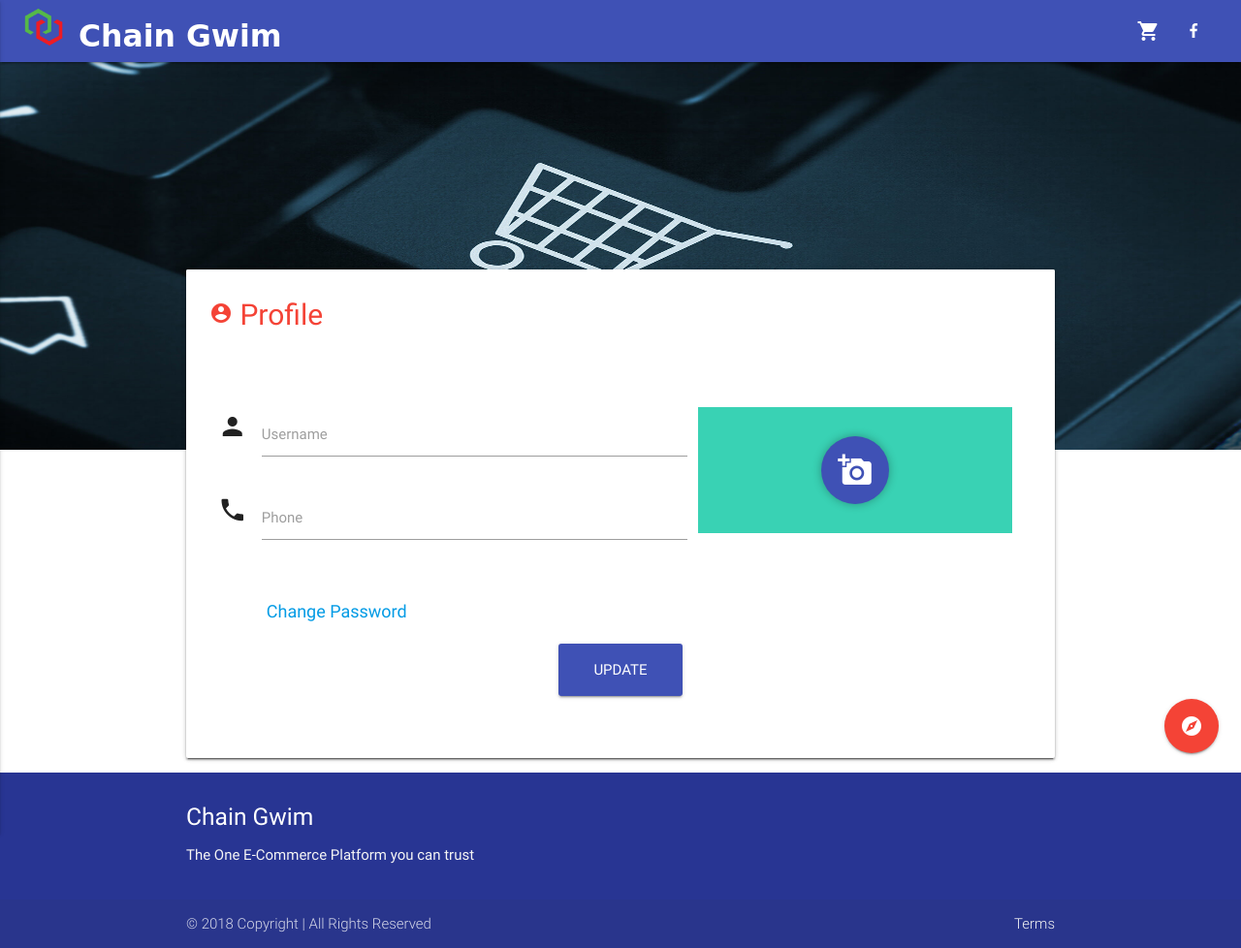
After one commit to PyaePhyoKhant/shopping, a Django app: page /profile in a window 1280 px wide. The commit adds this page. Shown: the whole page at 97% size. Run offline with Django 3.2, Linux system fonts and the light colour scheme; some libraries are stand-ins or nearby versions; some web fonts are replaced.

Commit message:
at 10:45 by hp

```diff
--- a/blockchain/assets/js/script.js
+++ b/blockchain/assets/js/script.js
@@ -11,8 +11,12 @@ $(document).ready(function() {
   $('#signupmodal').modal();
   // cart modal
   $('#cartmodal').modal();
+  // change password
+  $('.modal').modal();
   // category bar dropdown
   $(".dropdown-button").dropdown();
+  // select
+  $('select').material_select();
   // search
   $('#search').keypress(function(e) {
     if (e.which == 13) {
@@ -21,4 +25,21 @@ $(document).ready(function() {
       $('#search-form').submit();
     }
   });
+  // file input
+  var fileInput = document.querySelector(".input-file"),
+    button = document.querySelector(".input-file-trigger"),
+    the_return = document.querySelector(".file-return");
+
+  button.addEventListener("keydown", function(event) {
+    if (event.keyCode == 13 || event.keyCode == 32) {
+      fileInput.focus();
+    }
+  });
+  button.addEventListener("click", function(event) {
+    fileInput.focus();
+    return false;
+  });
+  fileInput.addEventListener("change", function(event) {
+    the_return.innerHTML = this.value;
+  });
 });
--- a/blockchain/templates/blockchain/partials/footer.html
+++ b/blockchain/templates/blockchain/partials/footer.html
@@ -21,7 +21,38 @@
   <div class="footer-copyright">
     <div class="container">
       © 2018 Copyright | All Rights Reserved
-      <a class="grey-text text-lighten-4 right" href="#!">Terms</a>
+      <a class="grey-text text-lighten-4 right modal-trigger" href="#terms">Terms</a>
     </div>
   </div>
 </footer>
+<!-- Terms -->
+<div id="terms" class="modal modal-fixed-footer">
+  <div class="modal-content">
+    <h4>Terms &amp; Conditions</h4>
+    <p>
+      <div>
+        Lorem ipsum dolor sit amet, consectetur adipiscing elit, sed do eiusmod tempor incididunt ut labore et dolore magna aliqua. Ut enim ad minim veniam, quis nostrud exercitation ullamco laboris nisi ut aliquip ex ea commodo consequat. Duis aute irure dolor
+        in reprehenderit in voluptate velit esse cillum dolore eu fugiat nulla pariatur. Excepteur sint occaecat cupidatat non proident, sunt in culpa qui officia deserunt mollit anim id est laborum Lorem ipsum dolor sit amet, consectetur adipiscing elit,
+        sed do eiusmod tempor incididunt ut labore et dolore magna aliqua. Ut enim ad minim veniam, quis nostrud exercitation ullamco laboris nisi ut aliquip ex ea commodo consequat. Duis aute irure dolor in reprehenderit in voluptate velit esse cillum
+        dolore eu fugiat nulla pariatur. Excepteur sint occaecat cupidatat non proident, sunt in culpa qui officia deserunt mollit anim id est laborum
+      </div>
+      <br>
+      <div>
+        Lorem ipsum dolor sit amet, consectetur adipiscing elit, sed do eiusmod tempor incididunt ut labore et dolore magna aliqua. Ut enim ad minim veniam, quis nostrud exercitation ullamco laboris nisi ut aliquip ex ea commodo consequat. Duis aute irure dolor
+        in reprehenderit in voluptate velit esse cillum dolore eu fugiat nulla pariatur. Excepteur sint occaecat cupidatat non proident, sunt in culpa qui officia deserunt mollit anim id est laborum Lorem ipsum dolor sit amet, consectetur adipiscing elit,
+        sed do eiusmod tempor incididunt ut labore et dolore magna aliqua. Ut enim ad minim veniam, quis nostrud exercitation ullamco laboris nisi ut aliquip ex ea commodo consequat. Duis aute irure dolor in reprehenderit in voluptate velit esse cillum
+        dolore eu fugiat nulla pariatur. Excepteur sint occaecat cupidatat non proident, sunt in culpa qui officia deserunt mollit anim id est laborum
+      </div>
+      <br>
+      <div>
+        Lorem ipsum dolor sit amet, consectetur adipiscing elit, sed do eiusmod tempor incididunt ut labore et dolore magna aliqua. Ut enim ad minim veniam, quis nostrud exercitation ullamco laboris nisi ut aliquip ex ea commodo consequat. Duis aute irure dolor
+        in reprehenderit in voluptate velit esse cillum dolore eu fugiat nulla pariatur. Excepteur sint occaecat cupidatat non proident, sunt in culpa qui officia deserunt mollit anim id est laborum Lorem ipsum dolor sit amet, consectetur adipiscing elit,
+        sed do eiusmod tempor incididunt ut labore et dolore magna aliqua. Ut enim ad minim veniam, quis nostrud exercitation ullamco laboris nisi ut aliquip ex ea commodo consequat. Duis aute irure dolor in reprehenderit in voluptate velit esse cillum
+        dolore eu fugiat nulla pariatur. Excepteur sint occaecat cupidatat non proident, sunt in culpa qui officia deserunt mollit anim id est laborum
+      </div>
+    </p>
+  </div>
+  <div class="modal-footer">
+    <a href="#!" class="modal-action modal-close waves-effect waves-green btn-flat ">Agree</a>
+  </div>
+</div>
--- a/blockchain/templates/blockchain/partials/navbar.html
+++ b/blockchain/templates/blockchain/partials/navbar.html
@@ -118,7 +118,7 @@
 <!-- CART ends -->
 <!-- DROPDOWN starts -->
 <ul id="dropdown3" class="dropdown-content">
-  <li><a href="#!">Profile</a></li>
+  <li><a href="{% url 'profile' %}">Profile</a></li>
   <li><a href="#!">My Items</a></li>
   <li><a href="#!">Logout</a></li>
 </ul>
--- a/blockchain/templates/blockchain/partials/searchbar.html
+++ b/blockchain/templates/blockchain/partials/searchbar.html
@@ -1,7 +1,8 @@
 <div class="background">
   <img src="/static/images/bg.jpg" class="bg-img responsive-img">
+  <div class="container">
     <div class="input-field">
-    <form action="#" method="post" class="container" id="search-form">
+      <form action="#" method="post" id="search-form">
         {% csrf_token %}
         <input id="search" type="search">
         <label class="label-icon" for="search"><i class="material-icons">search</i></label>
@@ -13,3 +14,4 @@
       <a href="#signupmodal" class="waves-effect waves-light btn indigo modal-trigger">Sign Up</a>
     </div>
   </div>
+</div>
--- /dev/null
+++ b/blockchain/templates/blockchain/profile.html
@@ -0,0 +1,89 @@
+{% extends 'blockchain/partials/layout.html' %} {% block content %}
+<div class="container-fluid">
+  {% include 'blockchain/partials/sellbg.html' %}
+  <div class="container">
+    <div class="card sellcard">
+      <div class="card-panel">
+        <div class="row">
+          <div class="col m12">
+            <div class="detail-title">
+              <span class="left red-text">
+                <i class="material-icons">account_circle</i>  Profile
+              </span>
+            </div>
+          </div>
+        </div>
+        <br>
+        <form action="" style="padding: 20px;">
+          <div class="row">
+            <div class="col s12 m7">
+              <div class="row">
+                <div class="input-field">
+                  <i class="material-icons prefix">person</i>
+                  <input id="uname" type="text" class="validate">
+                  <label for="uname">Username</label>
+                </div>
+              </div>
+              <div class="row">
+                <div class="input-field">
+                  <i class="material-icons prefix">phone</i>
+                  <input id="phone" type="number" class="validate">
+                  <label for="phone">Phone</label>
+                </div>
+              </div>
+            </div>
+            <div class="col s12 m5">
+              <div class="input-file-container">
+                <input class="input-file" id="my-file" type="file">
+                <label tabindex="0" for="my-file" class="input-file-trigger center">
+                      <i class="material-icons">add_a_photo</i>
+                    </label>
+              </div>
+              <p class="file-return"></p>
+            </div>
+          </div>
+          <div class="row">
+            <a href="#changepwd" class="modal-trigger" style="padding-left: 50px; font-size: 18px;">Change Password</a>
+          </div>
+          <div class="row">
+            <div class="input-field center">
+              <input type="submit" name="" value="Update" class="waves-effect waves-light indigo btn-large">
+            </div>
+          </div>
+        </form>
+      </div>
+    </div>
+  </div>
+</div>
+<!-- Change Password -->
+<div id="changepwd" class="modal bottom-sheet">
+  <form action="#" method="">
+    {% csrf_token %}
+    <div class="modal-content">
+      <div class="row">
+        <h4>Change Password</h4>
+      </div>
+      <div class="row">
+        <div class="input-field col m4 s12">
+          <i class="material-icons prefix">vpn_key</i>
+          <input id="current_password" type="password" class="validate">
+          <label for="current_password">Password</label>
+        </div>
+        <div class="input-field col m4 s12">
+          <i class="material-icons prefix">vpn_key</i>
+          <input id="new_password" type="password" class="validate">
+          <label for="new_password">New Password</label>
+        </div>
+        <div class="input-field col m4 s12">
+          <i class="material-icons prefix">vpn_key</i>
+          <input id="new_password_confirm" type="password" class="validate">
+          <label for="new_password_confirm">Confirm New Password</label>
+        </div>
+      </div>
+    </div>
+    <div class="modal-footer">
+      <a href="#!" class="modal-action modal-close waves-effect waves-green btn-flat indigo white-text">Update</a>
+    </div>
+  </form>
+</div>
+{% endblock %}
--- a/blockchain/urls.py
+++ b/blockchain/urls.py
@@ -4,5 +4,6 @@ from . import views
 urlpatterns = [
     url(r'^$', views.index, name='index'),
     url(r'^sell', views.sell, name='sell'),
+    url(r'^profile', views.profile, name='profile'),
     url(r'^block/(?P<pk>\d+)/', views.BlockDetail.as_view(), name='block_detail'),
 ]
--- a/blockchain/views.py
+++ b/blockchain/views.py
@@ -9,6 +9,9 @@ def index(request):
 def sell(request):
     return render(request, 'blockchain/sell.html')
 
+def profile(request):
+    return render(request, 'blockchain/profile.html')
+
 class BlockDetail(DetailView):
     model = Block
     template_name = 'blockchain/detail.html'
```
Also changed, not shown: blockchain/templates/blockchain/sell.html (+21 -22 lines). Lines whose indentation alone changed are shown as unchanged.
